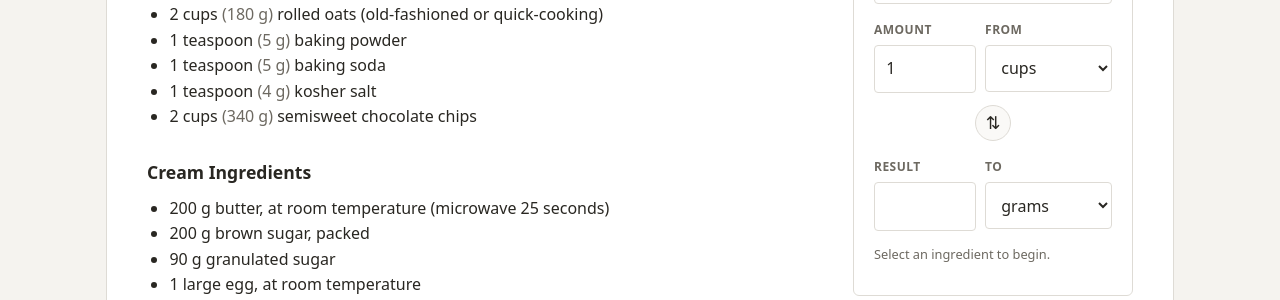
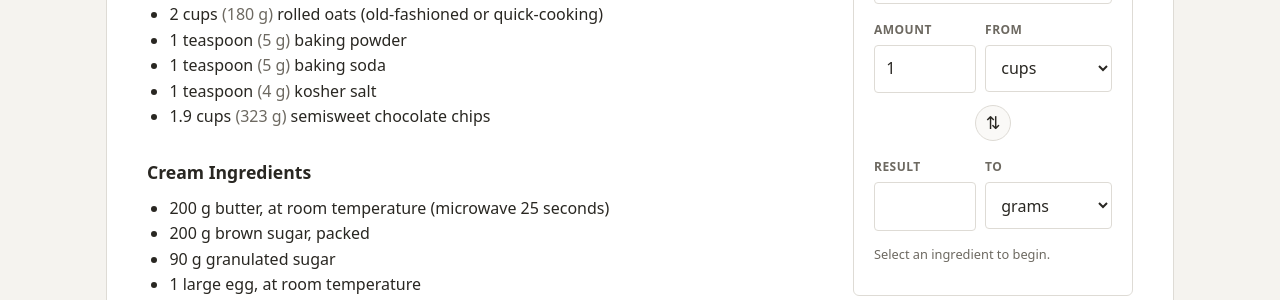
Before and after one commit to sundaycake/recipes, a Jekyll site: the page built from _recipes/chocolate-chip-oatmeal-cookies.md, in a window 1280 px wide and 900 px high, scrolled down 582 px. Shown: the part 155-455 px from the top of the window. Built offline with Jekyll 4.4.1, drawn with Linux system fonts in a browser that asks for light colours.

Commit message:
Update chocolate-chip-oatmeal-cookies.md

```diff
--- a/_recipes/chocolate-chip-oatmeal-cookies.md
+++ b/_recipes/chocolate-chip-oatmeal-cookies.md
@@ -34,7 +34,7 @@ source_url: https://www.kingarthurbaking.com/recipes/oatmeal-chocolate-chip-cook
 - 1 teaspoon baking powder
 - 1 teaspoon baking soda
 - 1 teaspoon kosher salt
-- 2 cups semisweet chocolate chips
+- 1.9 cups semisweet chocolate chips
 
 
 ### Cream Ingredients
```
